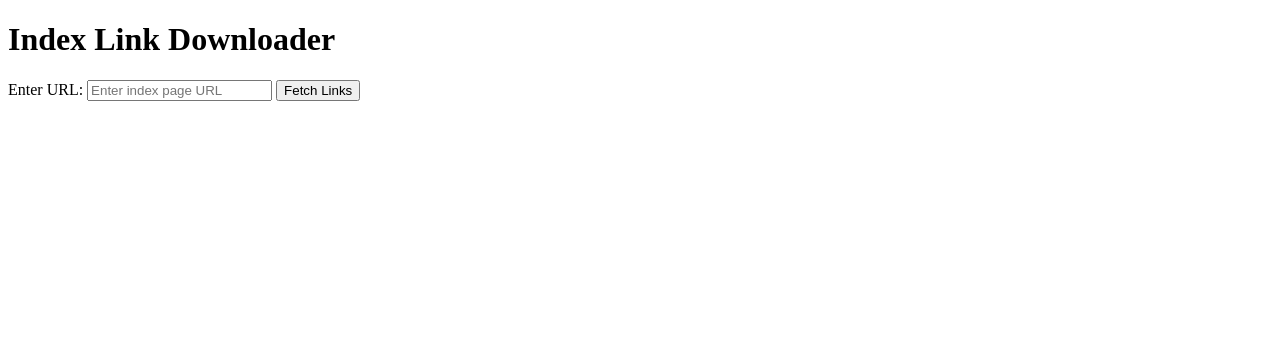
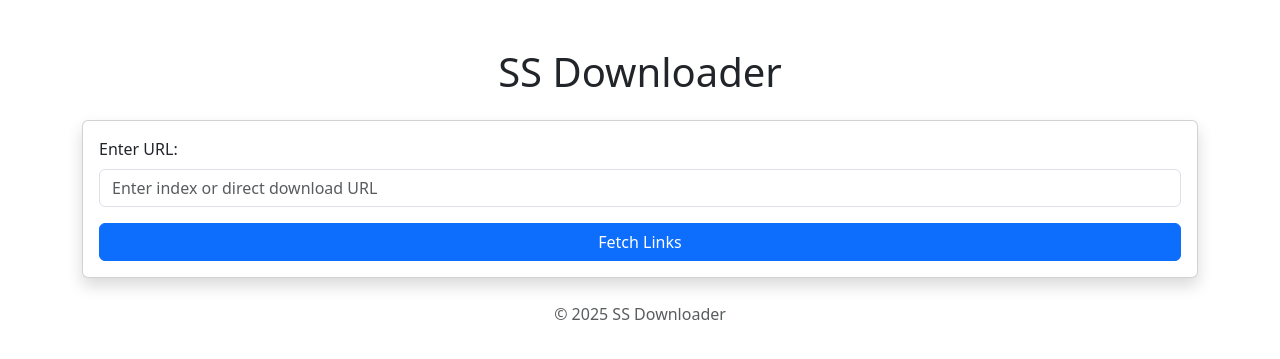
Before and after one commit to PrinceStarLord/webdownloader, a Flask app: page / in a window 1280 px wide. Shown: the top 359 px of the page. Run offline with Flask 3, Linux system fonts and the light colour scheme; some libraries are stand-ins or nearby versions.

Commit message:
Update index.html
added bootstrap

```diff
--- a/templates/index.html
+++ b/templates/index.html
@@ -1,14 +1,33 @@
 <!DOCTYPE html>
-<html>
+<html lang="en">
 <head>
-    <title>Index Link Downloader</title>
+    <meta charset="UTF-8">
+    <meta name="viewport" content="width=device-width, initial-scale=1.0">
+    <title>SS Downloader</title>
+    <!-- Bootstrap CSS -->
+    <link href="https://cdn.jsdelivr.net/npm/bootstrap@5.3.0-alpha3/dist/css/bootstrap.min.css" rel="stylesheet">
 </head>
 <body>
-    <h1>Index Link Downloader</h1>
-    <form method="POST" action="/download">
-        <label for="url">Enter URL:</label>
-        <input type="text" id="url" name="url" placeholder="Enter index page URL" required>
-        <button type="submit">Fetch Links</button>
-    </form>
+    <div class="container mt-5">
+        <h1 class="text-center mb-4">SS Downloader</h1>
+        <div class="card shadow">
+            <div class="card-body">
+                <form method="POST" action="/download">
+                    <div class="mb-3">
+                        <label for="url" class="form-label">Enter URL:</label>
+                        <input type="text" id="url" name="url" class="form-control" placeholder="Enter index or direct download URL" required>
+                    </div>
+                    <div class="d-grid">
+                        <button type="submit" class="btn btn-primary">Fetch Links</button>
+                    </div>
+                </form>
+            </div>
+        </div>
+        <footer class="mt-4 text-center">
+            <p class="text-muted">© 2025 SS Downloader</p>
+        </footer>
+    </div>
+    <!-- Bootstrap JS -->
+    <script src="https://cdn.jsdelivr.net/npm/bootstrap@5.3.0-alpha3/dist/js/bootstrap.bundle.min.js"></script>
 </body>
 </html>
```
